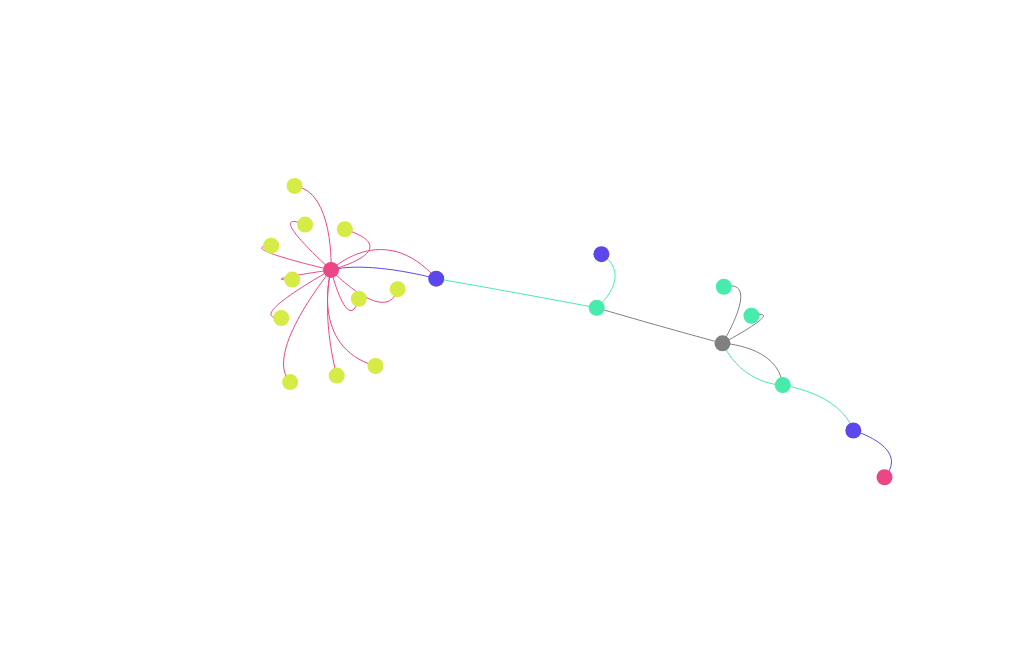
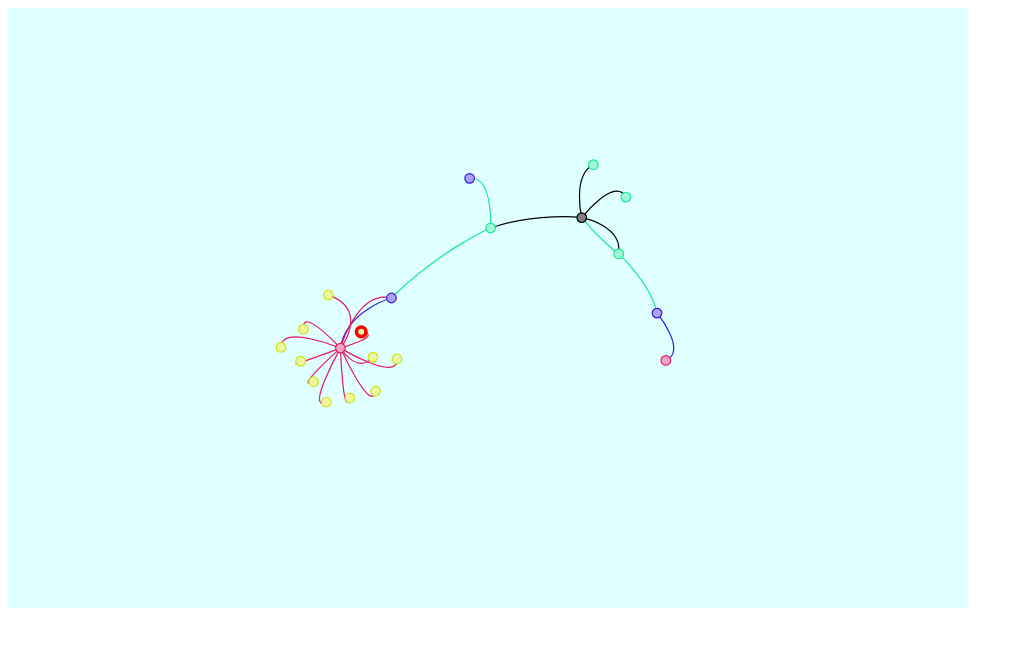
Before and after one commit to khoaming/CS467-Graphical-Crawler, a plain HTML site: page index.html in a window 1280 px wide. Shown: the whole page, without its empty margins (0-1023 px from the left). Drawn offline with nearby package versions, Linux system fonts and the light colour scheme.

Commit message:
add keyword functionality

```diff
--- a/data.json
+++ b/data.json
@@ -21,7 +21,6 @@
         {"id": 18, "url": "https://www.amazon.com/music/listen/download/complete", "title": "Amazon Music Listen Download Complete", "depth": 5},
         {"id": 19, "url": "https://www.amazon.com/music/listen/download/complete", "title": "Amazon Music Listen Download Complete", "depth": 5},
         {"id": 20, "url": "https://www.amazon.com/music/listen/download/complete", "title": "Amazon Music Listen Download Complete", "depth": 5}
-
     ],
     "links": [
         {"source": 0, "target": 1, "distance": 1},
@@ -44,7 +43,8 @@
         {"source": 9, "target": 16, "distance": 1},
         {"source": 9, "target": 17, "distance": 1},
         {"source": 9, "target": 18, "distance": 1},
-        {"source": 9, "target": 19, "distance": 1},
-        {"source": 9, "target": 20, "distance": 1}
-    ]
+        {"source": 9, "target": 19, "distance": 3},
+        {"source": 9, "target": 20, "distance": 3}
+    ],
+    "keyword_node": 20
 }
--- a/index.html
+++ b/index.html
@@ -3,13 +3,13 @@
 <style>
 
     /*.node {*/
-    /*stroke: #fff;*/
-    /*stroke-width: 1.5px;*/
+        /*stroke: #fff;*/
+        /*stroke-width: 2px;*/
     /*}*/
 
     .link {
         fill: none;
-        /*stroke: #bbb;*/
+        stroke-width: 2px;
     }
 
     .tooltip {
@@ -23,32 +23,45 @@
         color: black;
     }
 
+    svg {
+        background-color: lightcyan;
+    }
+
 </style>
-<svg width="960" height="600"></svg>
+<body></body>
+<!--<svg width="960" height="600" background-color="red"></svg>-->
 <script src="https://d3js.org/d3.v4.min.js"></script>
 <script>
     var random = Math.random();
-    var svg = d3.select("svg"),
-        width = +svg.attr("width"),
-        height = +svg.attr("height")
+
+    var zoom = d3.zoom()
+        .on("zoom", zoomed);
+
+    var svg = d3.select("body").append("svg")
+        .attr("width", 960)
+        .attr("height", 600);
+
+    var width = svg.attr("width");
+    var height = svg.attr("height");
 
     // add encompassing group for zooming
     var everything = svg.append("g")
         .attr("class", "everything");
 
+    svg
+        .call(zoom) // add zoom
+        .call(zoom.transform, d3.zoomIdentity.translate(140, 120).scale(0.6)); // apply initial zoom
+
     var simulation = d3.forceSimulation()
-
         // pull nodes together based on the links between them
-        .force("link", d3.forceLink().id(function(d) {
-            return d.id;
-        })
-            .strength(0.55))
+        .force("link", d3.forceLink().id(function(d) {return d.id;}).strength(0.3))
         // push nodes apart to space them out
-        .force("charge", d3.forceManyBody().strength(-100))
+        .force("charge", d3.forceManyBody().strength(-120))
         // add some collision detection so they don't overlap
         .force("collide", d3.forceCollide().radius(20))
         // and draw them around the centre of the space
         .force("center", d3.forceCenter(width / 2, height / 2));
+
 
     var tooltip = d3.select("body")
         .append("div")
@@ -56,6 +69,8 @@
 
     d3.json("data.json", function(error, graph) {
         if (error) throw error;
+
+        var keyword_node = graph.keyword_node;
 
         var nodes = graph.nodes,
             nodeById = d3.map(nodes, function(d) {return d.id; }),
@@ -66,7 +81,6 @@
             var s = nodeById.get(link.source),
                 t = nodeById.get(link.target),
                 i = {}; // intermediate node
-            console.log(i);
             nodes.push(i);
             links.push({source: s, target: i}, {source: i, target: t});
             bilinks.push([s, i, t]);
@@ -76,18 +90,28 @@
             .data(bilinks)
             .enter().append("path")
             .attr("class", "link")
-            .style("stroke", function(d) {return (d[0].id === 0) ? "gray": "hsl(" + (360 * random + 90 * d[0].depth) + ",80%,60%)"});
-
+            // random color based on depth
+            .style("stroke", function(d) {return (d[0].id === 0) ? "black": "hsl(" + (360 * random + 90 * d[0].depth) + ",80%,50%)"});
+            // pure random color
+            // .style("stroke", function(d) {return (d[0].id === 0) ? "gray": "hsl(" + (360 * Math.random()) + ",80%,60%)"});
         var node = everything.selectAll(".node")
             .data(nodes.filter(function(d) {return d.depth; })) // to filter out intermediate nodes
             .enter().append("circle")
             .attr("class", "node")
             .attr("r", 8)
-            .attr("fill", function(d) { return (d.id === 0) ? "gray" : "hsl(" + (360 * random + 90 * d.depth) + ",80%,60%)"})
+            // random color based on depth
+            .attr("fill", function(d) { return (d.id === 0) ? "gray" : "hsl(" + (360 * random + 90 * d.depth) + ",80%,80%)"})
+            // pure random color
+            // .attr("fill", function(d) { return (d.id === 0) ? "gray" : "hsl(" + (360 * Math.random()) + ",80%,60%)"})
+            .attr("stroke", function(d) {
+                if (d.id === 0) return "black";
+                return (d.id === keyword_node) ? "red" : "hsl(" + (360 * random + 90 * d.depth) + ",80%,50%)"})
+            .attr("stroke-width", function(d) {return (d.id === keyword_node) ? "6px": "2px"})
             .call(d3.drag()
                 .on("start", dragstarted)
                 .on("drag", dragged)
                 .on("end", dragended))
+
             .on("click", function(d) {
                 tooltip.html('<a href="' + d.url + '">' + d.url + '</a>'); // show link
             })
@@ -107,7 +131,6 @@
                 return tooltip.style("top", (event.pageY - 30) + "px")
                     .style("left", event.pageX + "px");
             })
-
 
             // hide tooltip on "mouseout"
             .on("mouseout", function(d) {
@@ -150,6 +173,7 @@
     }
 
     function dragged(d) {
+        tooltip.style("visibility", "hidden"); // hide while dragging a node
         d.fx = d3.event.x;
         d.fy = d3.event.y;
     }
@@ -160,14 +184,8 @@
         d.fy = null;
     }
 
-    //add zoom capabilities
-    var zoom_handler = d3.zoom()
-        .on("zoom", zoom_actions);
-
-    function zoom_actions(){
-        everything.attr("transform", d3.event.transform)
+    function zoomed() {
+        everything.attr("transform", d3.event.transform);
     }
 
-    zoom_handler(svg);
-
 </script>
```
